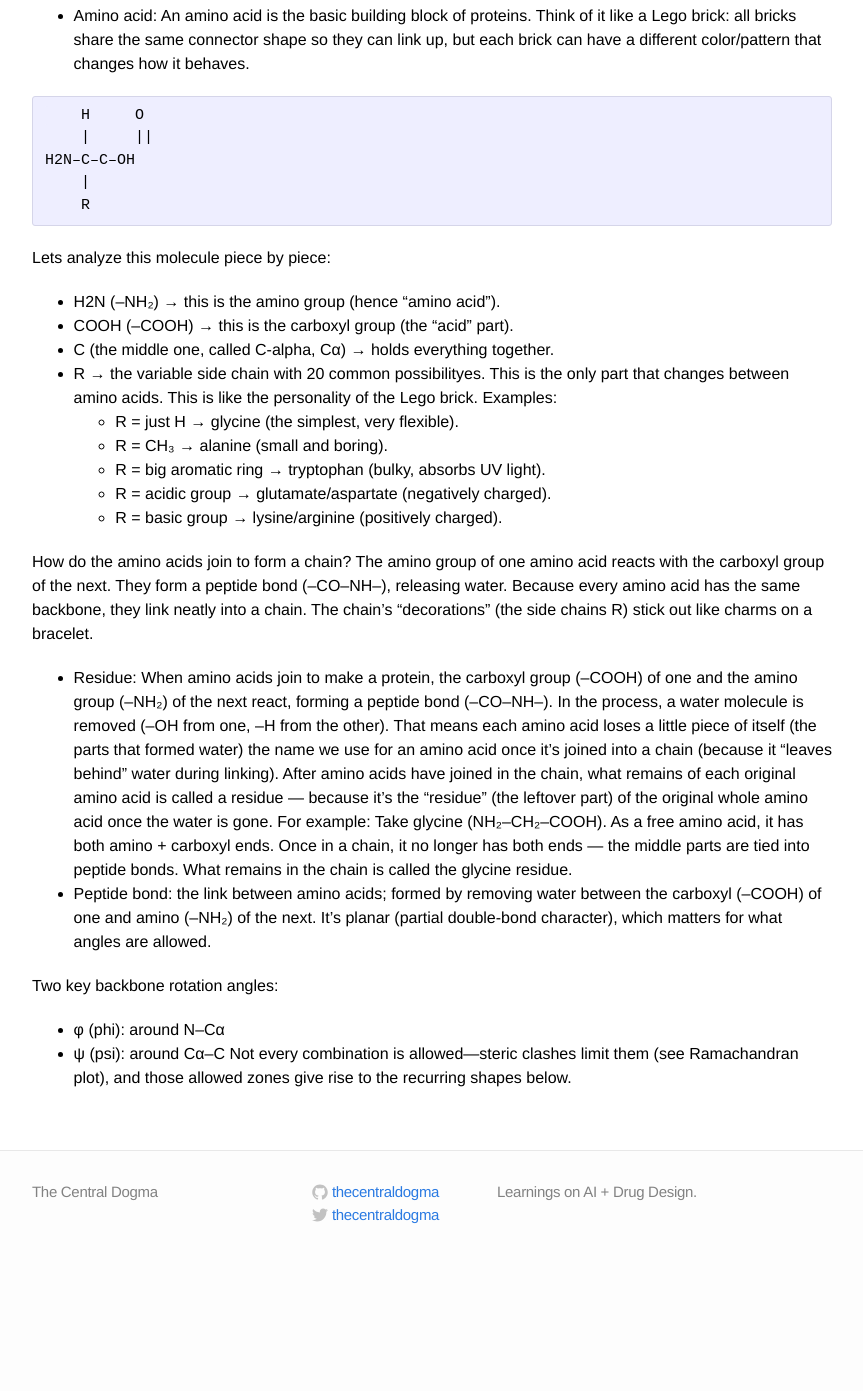
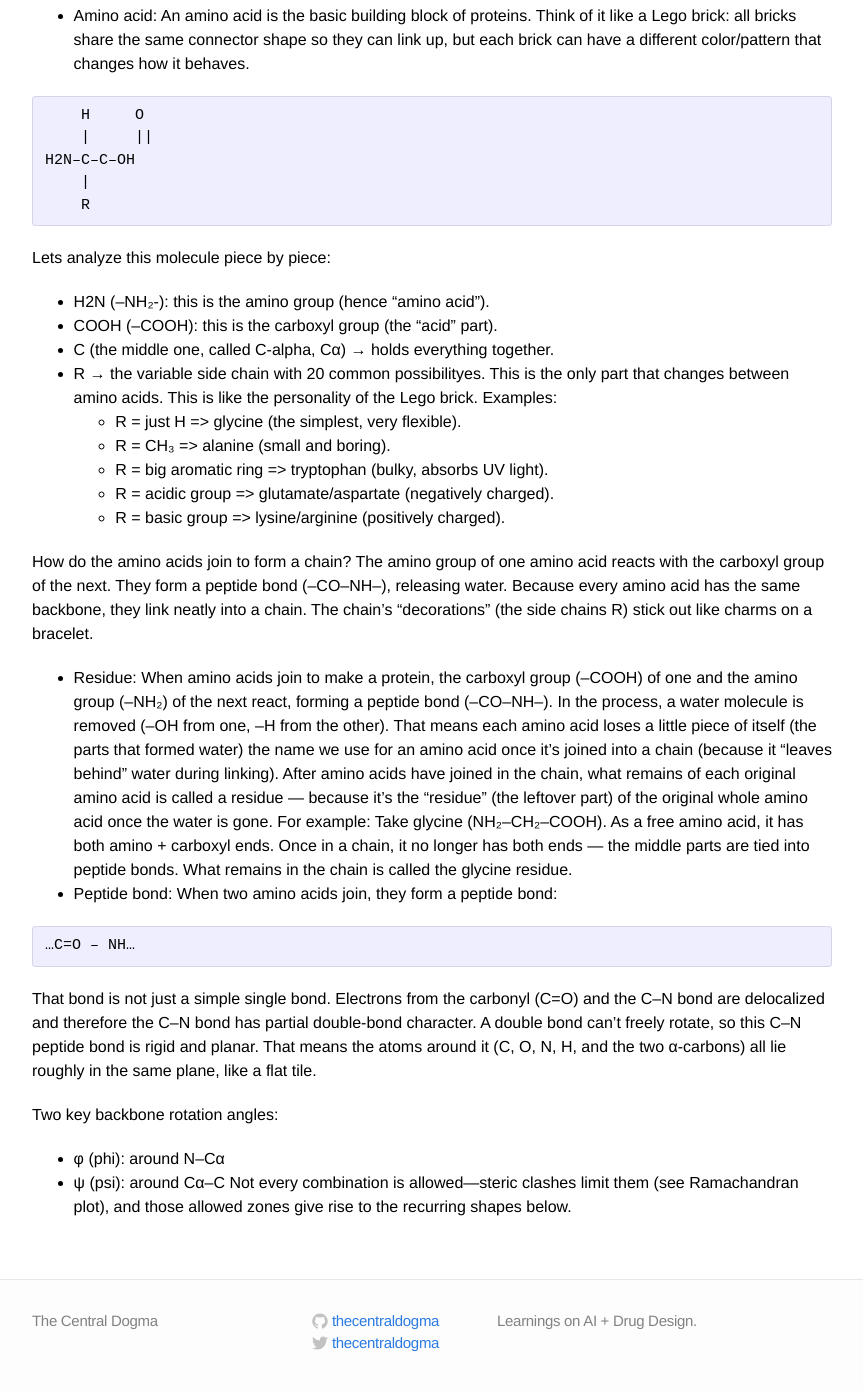
Before and after one commit to thecentraldogma/thecentraldogma.github.io, a Jekyll site: the page built from _posts/2024-08-15-structure.md, in a window 1280 px wide and 1400 px high, scrolled down 352 px. Shown: the top 1391 px of the window, without its empty margins (208-1071 px from the left). Built offline with Jekyll 4.4.1, drawn with Linux system fonts in a browser that asks for light colours; before the commit the page ends 1623 px from its top, so only the background shows below that.

Commit message:
Update 2024-08-15-structure.md

````diff
--- a/_posts/2024-08-15-structure.md
+++ b/_posts/2024-08-15-structure.md
@@ -18,20 +18,26 @@ H2N–C–C–OH
     R
 ```
 Lets analyze this molecule piece by piece:
-- H2N (–NH₂) → this is the amino group (hence “amino acid”).
-- COOH (–COOH) → this is the carboxyl group (the “acid” part).
+- H2N (–NH₂-): this is the amino group (hence “amino acid”).
+- COOH (–COOH): this is the carboxyl group (the “acid” part).
 - C (the middle one, called C-alpha, Cα) → holds everything together.
 - R → the variable side chain with 20 common possibilityes. This is the only part that changes between amino acids. This is like the personality of the Lego brick. Examples:
-  - R = just H → glycine (the simplest, very flexible).
-  - R = CH₃ → alanine (small and boring).
-  - R = big aromatic ring → tryptophan (bulky, absorbs UV light).
-  - R = acidic group → glutamate/aspartate (negatively charged).
-  - R = basic group → lysine/arginine (positively charged).
+  - R = just H => glycine (the simplest, very flexible).
+  - R = CH₃ => alanine (small and boring).
+  - R = big aromatic ring => tryptophan (bulky, absorbs UV light).
+  - R = acidic group => glutamate/aspartate (negatively charged).
+  - R = basic group => lysine/arginine (positively charged).
 
 How do the amino acids join to form a chain? The amino group of one amino acid reacts with the carboxyl group of the next. They form a peptide bond (–CO–NH–), releasing water. Because every amino acid has the same backbone, they link neatly into a chain. The chain’s “decorations” (the side chains R) stick out like charms on a bracelet.
+
 - Residue: When amino acids join to make a protein, the carboxyl group (–COOH) of one and the amino group (–NH₂) of the next react, forming a peptide bond (–CO–NH–). In the process, a water molecule is removed (–OH from one, –H from the other). That means each amino acid loses a little piece of itself (the parts that formed water) the name we use for an amino acid once it’s joined into a chain (because it “leaves behind” water during linking).  After amino acids have joined in the chain, what remains of each original amino acid is called a residue — because it’s the “residue” (the leftover part) of the original whole amino acid once the water is gone. For example: Take glycine (NH₂–CH₂–COOH). As a free amino acid, it has both amino + carboxyl ends. Once in a chain, it no longer has both ends — the middle parts are tied into peptide bonds. What remains in the chain is called the glycine residue.
 
-- Peptide bond: the link between amino acids; formed by removing water between the carboxyl (–COOH) of one and amino (–NH₂) of the next. It’s planar (partial double-bond character), which matters for what angles are allowed.
+- Peptide bond: When two amino acids join, they form a peptide bond:
+
+```
+…C=O – NH…
+```
+That bond is not just a simple single bond. Electrons from the carbonyl (C=O) and the C–N bond are delocalized and therefore the C–N bond has partial double-bond character. A double bond can’t freely rotate, so this C–N peptide bond is rigid and planar. That means the atoms around it (C, O, N, H, and the two α-carbons) all lie roughly in the same plane, like a flat tile.
 
 Two key backbone rotation angles:
 - φ (phi): around N–Cα
````
